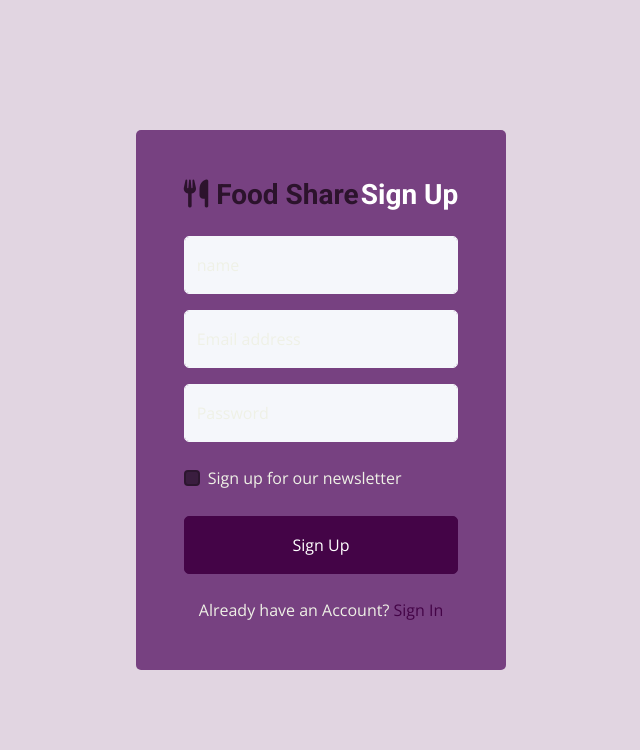
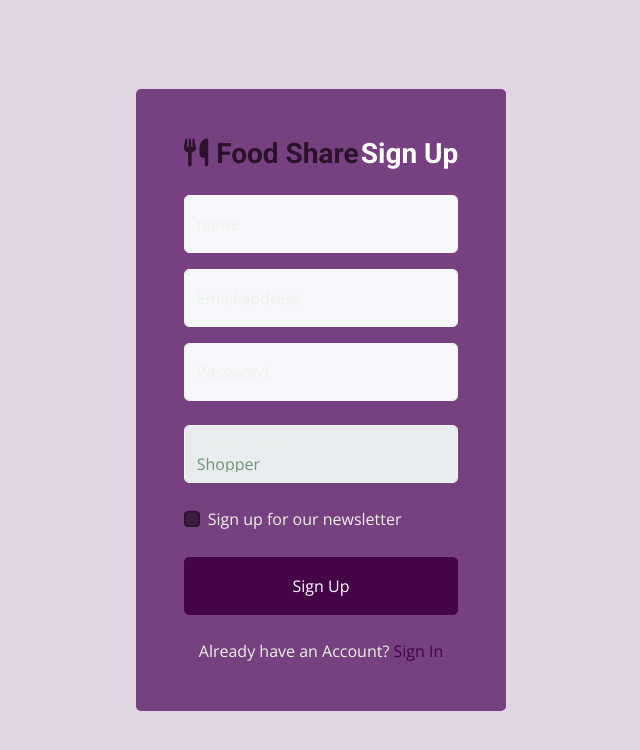
Before and after one commit to pmk349/FoodShare, a FastAPI app: page /signup in a window 1280 px wide. Shown: the top 750 px of the page, without its empty margins (319-959 px from the left). Run offline with FastAPI, Linux system fonts and the light colour scheme; parts of the project's set-up code (start-up, migrations or seed data) failed here and were passed over; some libraries are stand-ins or nearby versions.

Commit message:
connected signup page

```diff
--- a/backend/database.py
+++ b/backend/database.py
@@ -4,7 +4,7 @@ from sqlalchemy.orm import sessionmaker
 
 # MOVE META DATA TO YAML FILE
 
-SQLALCHEMY_DATABASE_URL = "postgresql://postgres:Enat_2002@localhost/foodshare_db"
+SQLALCHEMY_DATABASE_URL = "postgresql://postgres:19065RA2y@localhost/foodshare_db"
 
 engine = create_engine(SQLALCHEMY_DATABASE_URL)
 SessionLocal = sessionmaker(autocommit=False, autoflush=False, bind=engine)
--- a/templates/signin.html
+++ b/templates/signin.html
@@ -73,7 +73,7 @@
                             </div>
                             <button type="submit" class="btn btn-primary py-3 w-100 mb-4">Sign In</button>
                         </form>
-                        <p class="text-center mb-0">Don't have an account?   <a href="signup.html">Sign Up</a></p>
+                        <p class="text-center mb-0">Don't have an account?   <a href="/signup">Sign Up</a></p>
                     </div>
                 </div>
             </div>
--- a/templates/signup.html
+++ b/templates/signup.html
@@ -54,17 +54,25 @@
                             </a>
                             <h3>Sign Up</h3>
                         </div>
+                        <form method = "post">
                             <div class="form-floating mb-3">
-                            <input type="text" class="form-control" id="floatingText" placeholder="First Last">
+                                <input type="text" class="form-control" id="floatingText" name = "name" placeholder="First Last">
                                 <label for="floatingText">name</label>
                             </div>
                             <div class="form-floating mb-3">
-                            <input type="email" class="form-control" id="floatingInput" placeholder="name@example.com">
+                                <input type="email" class="form-control" id="floatingInput" name = "email" placeholder="name@example.com">
                                 <label for="floatingInput">Email address</label>
                             </div>
                             <div class="form-floating mb-4">
-                            <input type="password" class="form-control" id="floatingPassword" placeholder="Password">
+                                <input type="password" class="form-control" id="floatingPassword" name = "password" placeholder="Password">
                                 <label for="floatingPassword">Password</label>
+                            </div>
+                            <div class="form-floating mb-4">
+                                <select type="account_type" class="form-control" id="floatingAccount" name = "account_type" placeholder="account_type">
+                                    <option value="shopper">Shopper</option>
+                                    <option value="manager">Manager</option>
+                                </select>
+                                <label for="floatingAccount">Account Type</label>
                             </div>
                             <div class="d-flex align-items-center justify-content-between mb-4">
                                 <div class="form-check">
@@ -73,7 +81,8 @@
                                 </div>
                             </div>
                             <button type="submit" class="btn btn-primary py-3 w-100 mb-4">Sign Up</button>
-                        <p class="text-center mb-0">Already have an Account? <a href="signin.html">Sign In</a></p>
+                        </form>
+                        <p class="text-center mb-0">Already have an Account? <a href="/signin">Sign In</a></p>
                     </div>
                 </div>
             </div>
```
Also changed, not shown: backend/endpoints/account.py (+12 -0 lines). Lines whose indentation alone changed are shown as unchanged.
